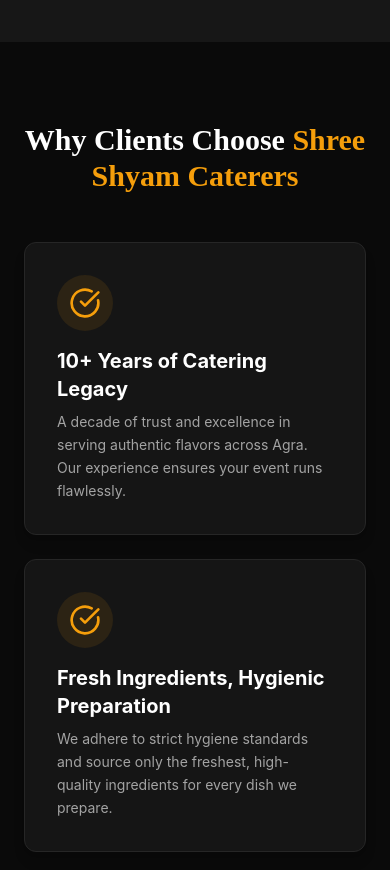
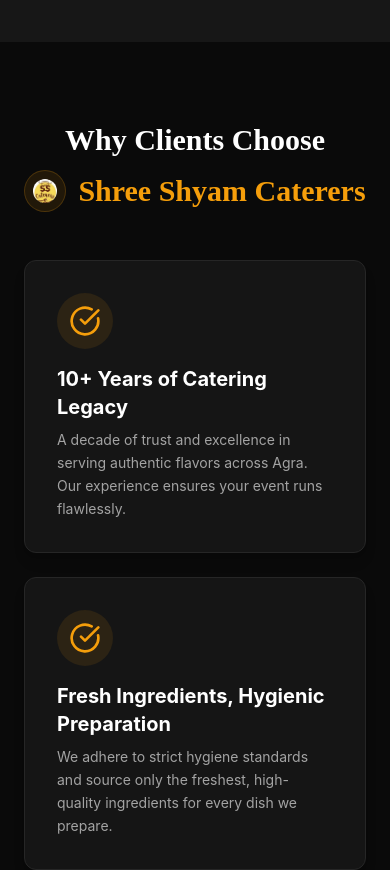
Before and after one commit to skbnitrr26/caterer-site, a React (Vite) app: page / in a window 390 px wide. Shown: the part 7560-8430 px from the top of the page. Built offline with nearby package versions, Linux system fonts and the light colour scheme.

Commit message:
link updated

```diff
--- a/src/components/Footer.jsx
+++ b/src/components/Footer.jsx
@@ -1,39 +1,47 @@
-import React from "react";
-import { Instagram, Mail } from "lucide-react";
-import { content } from "../data/app-data";
+import React from 'react';
+import { Instagram, Mail, ChefHat } from 'lucide-react';
+
+const footerContent = {
+  brandName: "Shree Shyam Caterers",
+  instagramHandle: "_Shree_Shyam_Caterers",
+  email: "Shreeshyamcaterers05@gmail.com"
+};
 
 const Footer = () => {
   return (
     <footer className="bg-neutral-900 text-neutral-300 pt-10 pb-6 border-t border-neutral-800">
       <div className="container mx-auto px-6 text-center">
-        <div className="flex justify-center items-center space-x-6 mb-8">
-          <h2 className="text-2xl font-bold text-white uppercase tracking-wider">
-            {content.brandName}
-          </h2>
+        {/* Updated Header with Icon */}
+        <div className="flex justify-center items-center space-x-4 mb-8">
+            <div className="bg-amber-500/10 p-2 rounded-full border border-amber-500/20">
+               <img src="/logo.png" alt="Logo" className="w-6 h-6 object-cover rounded-full" />
+            </div>
+            <h2 className="text-2xl font-bold text-white uppercase tracking-wider">{footerContent.brandName}</h2>
         </div>
 
         <div className="flex justify-center space-x-6 mb-8">
+            {/* Instagram Link */}
             <a
-            href="#"
+              href={`https://www.instagram.com/${footerContent.instagramHandle}/`}
+              target="_blank"
+              rel="noopener noreferrer"
               className="flex items-center hover:text-amber-500 transition-colors"
             >
               <Instagram size={20} className="mr-2" />
-            {content.contact.instagram}
+              {footerContent.instagramHandle}
             </a>
+
+            {/* Email Link */}
             <a
-            href="#"
+              href={`mailto:${footerContent.email}`}
               className="flex items-center hover:text-amber-500 transition-colors"
             >
               <Mail size={20} className="mr-2" />
               Email Us
             </a>
         </div>
-
         <div className="text-sm text-neutral-600 border-t border-neutral-800 pt-6">
-          <p>
-            © {new Date().getFullYear()} {content.brandName} – All Rights
-            Reserved
-          </p>
+          <p>© {new Date().getFullYear()} {footerContent.brandName} – All Rights Reserved</p>
           <p className="mt-2 text-xs">Privacy Policy | Terms & Conditions</p>
         </div>
       </div>
--- a/src/components/WhyChooseUs.jsx
+++ b/src/components/WhyChooseUs.jsx
@@ -1,7 +1,7 @@
 import React from 'react';
 import { motion } from 'framer-motion';
-import { CheckCircle } from 'lucide-react';
-// Use the latest data file - defined locally to avoid import issues
+import { CheckCircle, ChefHat } from 'lucide-react'; // Added ChefHat import
+
 const whyChooseContent = {
   brandName: "Shree Shyam Caterers",
   whyChooseUs: [
@@ -49,8 +49,16 @@
             transition={{ duration: 0.6 }}
             viewport={{ once: true }}
           >
-            <h2 className="text-3xl md:text-4xl font-serif font-bold mb-12">
-              Why Clients Choose <span className="text-amber-500">{whyChooseContent.brandName}</span>
+            <h2 className="text-3xl md:text-4xl font-serif font-bold mb-12 flex flex-col md:flex-row items-center justify-center gap-3">
+              <span>Why Clients Choose</span>
+
+              {/* Brand Name with Icon */}
+              <span className="text-amber-500 inline-flex items-center">
+                <div className="bg-amber-500/10 p-2 rounded-full border border-amber-500/20 mr-3">
+                   <img src="/logo.png" alt="Logo" className="w-6 h-6 object-cover rounded-full" />
+                </div>
+                {whyChooseContent.brandName}
+              </span>
             </h2>
           </motion.div>
 
@@ -58,16 +66,14 @@
              {whyChooseContent.whyChooseUs.map((point, idx) => (
                <motion.div
                  key={idx}
-                 initial={{ opacity: 0, scale: 0.9, backgroundColor: "rgba(38, 38, 38, 0.4)" }} // Initial dark bg
+                 initial={{ opacity: 0, scale: 0.9, backgroundColor: "rgba(38, 38, 38, 0.4)" }}
                  whileInView={{ opacity: 1, scale: 1 }}
-                 // Updated hover effect to match Service Cards (Brownish color)
                  whileHover={{
                    scale: 1.02,
                    backgroundColor: "rgba(120, 53, 15, 0.6)"
                  }}
-                 transition={{ delay: idx * 0.01, duration: 0.3 }}
+                 transition={{ delay: idx * 0.1, duration: 0.3 }}
                  viewport={{ once: true }}
-                 // Removed Tailwind bg class to let Framer handle the background color animation
                  className="border border-neutral-800 p-8 rounded-xl flex flex-col items-start shadow-lg hover:border-amber-500/50 hover:shadow-amber-500/10 transition-all group h-full cursor-pointer"
                >
                  <div className="bg-amber-500/10 p-3 rounded-full mb-4 group-hover:bg-amber-500 transition-colors">
```
Lines whose indentation alone changed are shown as unchanged.
